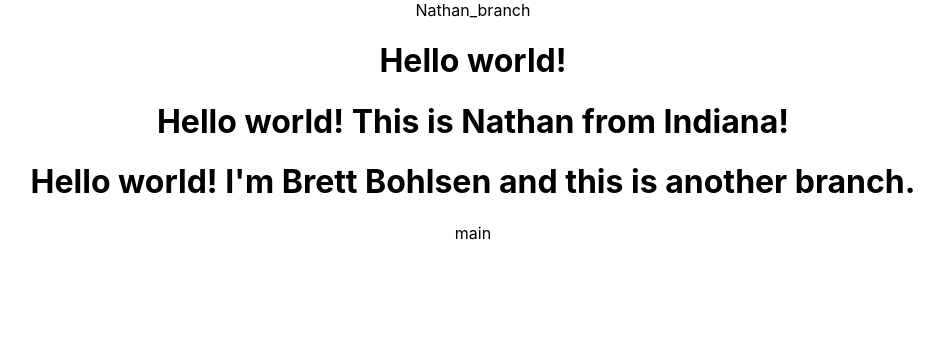
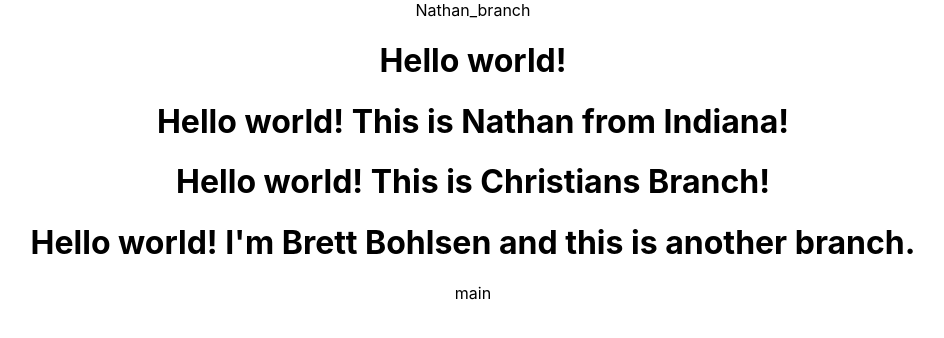
Before and after one commit to bbohlsen/Hello-World, a React (Create React App) app: page / in a window 1280 px wide. Shown: the top 338 px of the page, without its empty margins (167-1111 px from the left). Built offline with nearby package versions, Linux system fonts and the light colour scheme.

Commit message:
hello-world

```diff
--- a/src/App.js
+++ b/src/App.js
@@ -6,8 +6,9 @@ function App() {
     <div className="App">
 Nathan_branch
       <h1>Hello world!</h1>
-      <h1>Hello world! This is Nathan from Indiana!</h1>
 
+<h1>Hello world! This is Nathan from Indiana!</h1>
+<h1>Hello world! This is Christians Branch!</h1>
       <h1>Hello world! I'm Brett Bohlsen and this is another branch.</h1>
  main
     </div>
```
